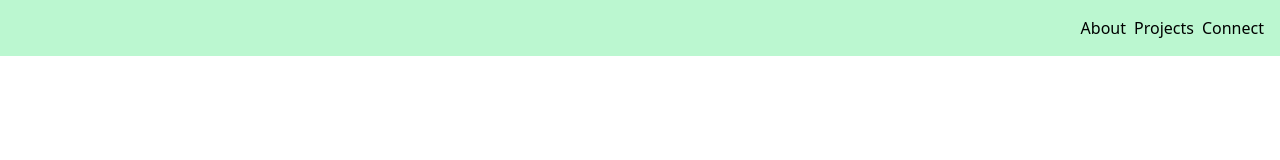
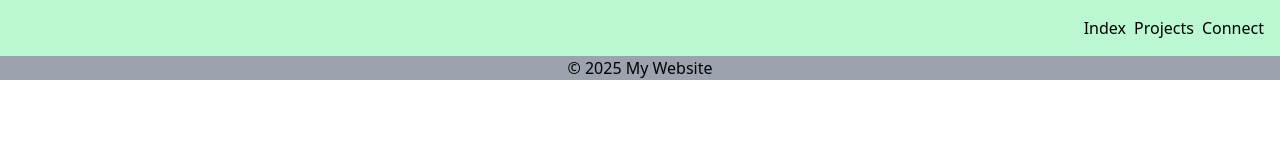
Before and after one commit to rajeshbhojannagari/SCT_WD_1, a plain HTML site: page about.html in a window 1280 px wide. Drawn offline with nearby package versions, Linux system fonts and the light colour scheme.

Commit message:
updated and made correct details

```diff
--- a/about.html
+++ b/about.html
@@ -8,9 +8,12 @@
 </head>
 <body>
     <header class="bg-green-200 flex justify-end p-4">
-        <a href="about.html" class="hover:text-blue-500 pl-2 ">About</a>
+        <a href="index.html" class="hover:text-blue-500 pl-2 ">Index</a>
         <a href="Projects.html" class="hover:text-blue-500 pl-2">Projects</a>
         <a href="connect.html" class="hover:text-blue-500 pl-2">Connect</a>
     </header>
+    <footer class="bg-gray-400">
+        <p class="text-center text-white-400">© 2025 My Website</p>
+    </footer>
 </body>
 </html>
```
Also changed, not shown: Projects.html (+4 -1 lines), connect.html (+4 -1 lines), index.html (+3 -0 lines).
